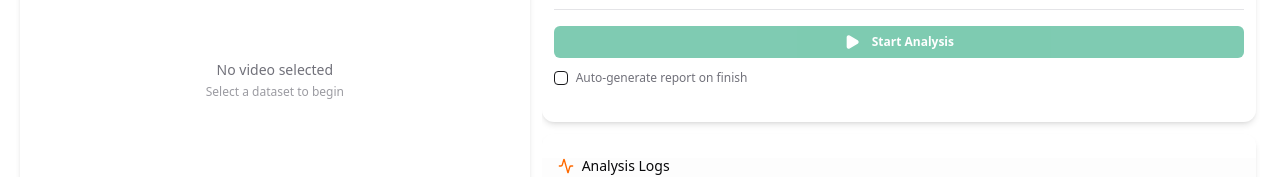
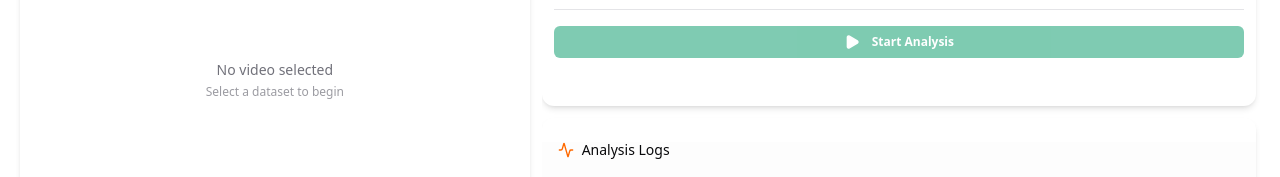
Before and after one commit to EPFL-AI-Team/IRIS, a React (Vite) app in the folder src/iris/client/web/frontend/: page / in a window 1280 px wide. Both pictures are taken after a click on the button "Analysis". Shown: the part 291-468 px from the top of the page. Built offline with nearby package versions, Linux system fonts and the light colour scheme; no server answers.

Commit message:
feat(ui): remove auto-generate report checkbox
- Remove autoGenerateReport state and related checkbox UI
- Remove useEffect hook that automatically opened the report modal on analysis completion
- Simplify analysis controls to require manual report generation

```diff
--- a/src/iris/client/web/frontend/src/components/analysis/AnalysisControls.tsx
+++ b/src/iris/client/web/frontend/src/components/analysis/AnalysisControls.tsx
@@ -1,10 +1,8 @@
-import { useState, useEffect } from "react";
+import { useState } from "react";
 import { useAppStore } from "../../store/useAppStore";
 import { useAnalysisWebSocket } from "../../hooks/useAnalysisWebSocket";
 import { Button } from "@/components/ui/button";
 import { Progress } from "@/components/ui/progress";
-import { Checkbox } from "@/components/ui/checkbox";
-import { Label } from "@/components/ui/label";
 import { ReportModal } from "../ReportModal";
 import { Play, Square, FileText } from "lucide-react";
 import { toast } from "sonner";
@@ -24,23 +22,8 @@ export function AnalysisControls() {
   );
   const clearAnalysisLogs = useAppStore((state) => state.clearAnalysisLogs);
   const analysisJobId = useAppStore((state) => state.analysisJobId);
-  const autoGenerateReport = useAppStore((state) => state.autoGenerateReport);
-  const setAutoGenerateReport = useAppStore(
-    (state) => state.setAutoGenerateReport
-  );
   const sessionMetrics = useAppStore((state) => state.sessionMetrics);
   const { connect, disconnect } = useAnalysisWebSocket();
-
-  useEffect(() => {
-    if (analysisMode === "complete" && autoGenerateReport && analysisJobId) {
-      // Wrap in setTimeout to defer the state update prevents the cascading render warning
-      const timer = setTimeout(() => {
-        setReportModalOpen(true);
-      }, 0);
-
-      return () => clearTimeout(timer);
-    }
-  }, [analysisMode, autoGenerateReport, analysisJobId]);
 
   const handleStart = async () => {
     if (!selectedVideo) {
@@ -127,24 +110,8 @@ export function AnalysisControls() {
         )}
       </div>
 
-      {/* Row 2: Options & Progress */}
+      {/* Row 2: Progress & Metrics */}
       <div className="flex flex-col gap-2">
-        <div className="flex items-center gap-2">
-          <Checkbox
-            id="auto-report"
-            checked={autoGenerateReport}
-            onCheckedChange={(c) => setAutoGenerateReport(c === true)}
-            disabled={isRunning}
-            className="h-3.5 w-3.5"
-          />
-          <Label
-            htmlFor="auto-report"
-            className="text-xs cursor-pointer text-muted-foreground"
-          >
-            Auto-generate report on finish
-          </Label>
-        </div>
-
         {progress && isRunning && (
           <div className="space-y-1.5 pt-1">
             <div className="flex justify-between text-[10px] leading-none text-muted-foreground font-mono">
```
